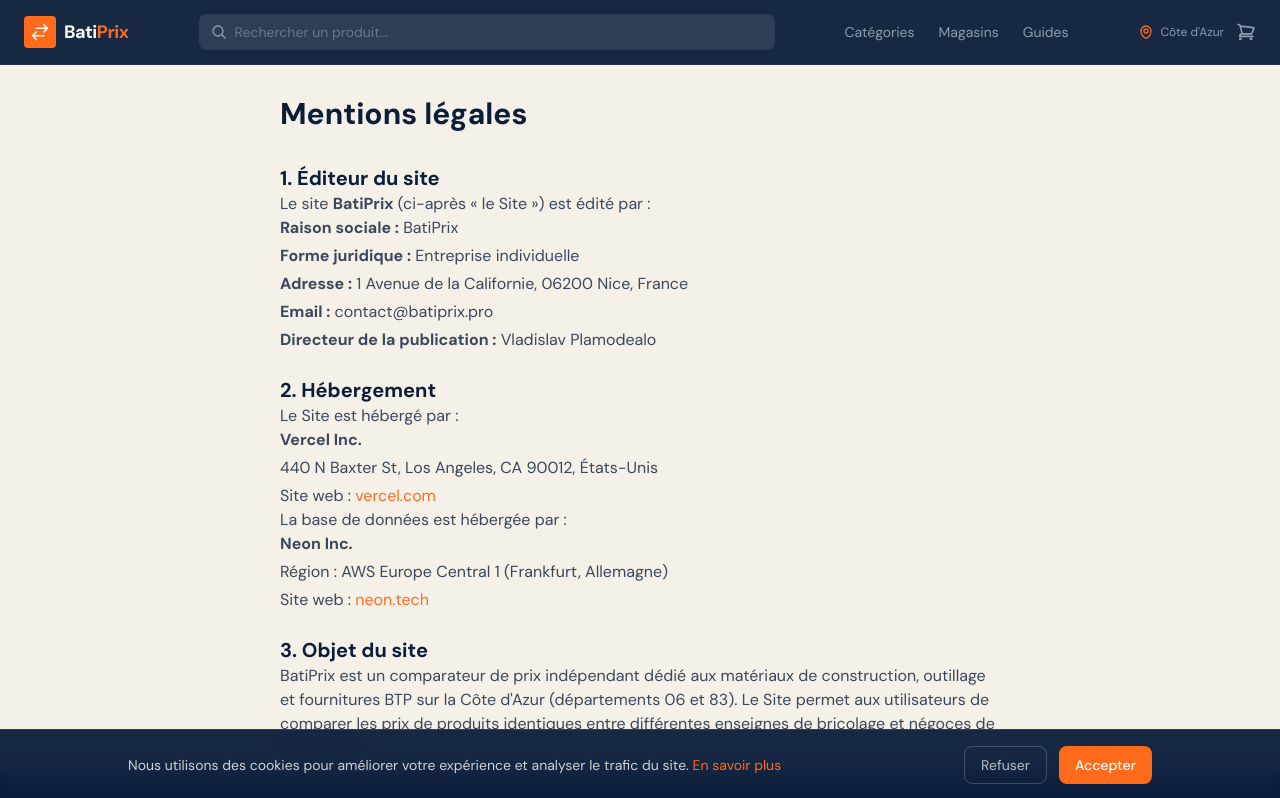
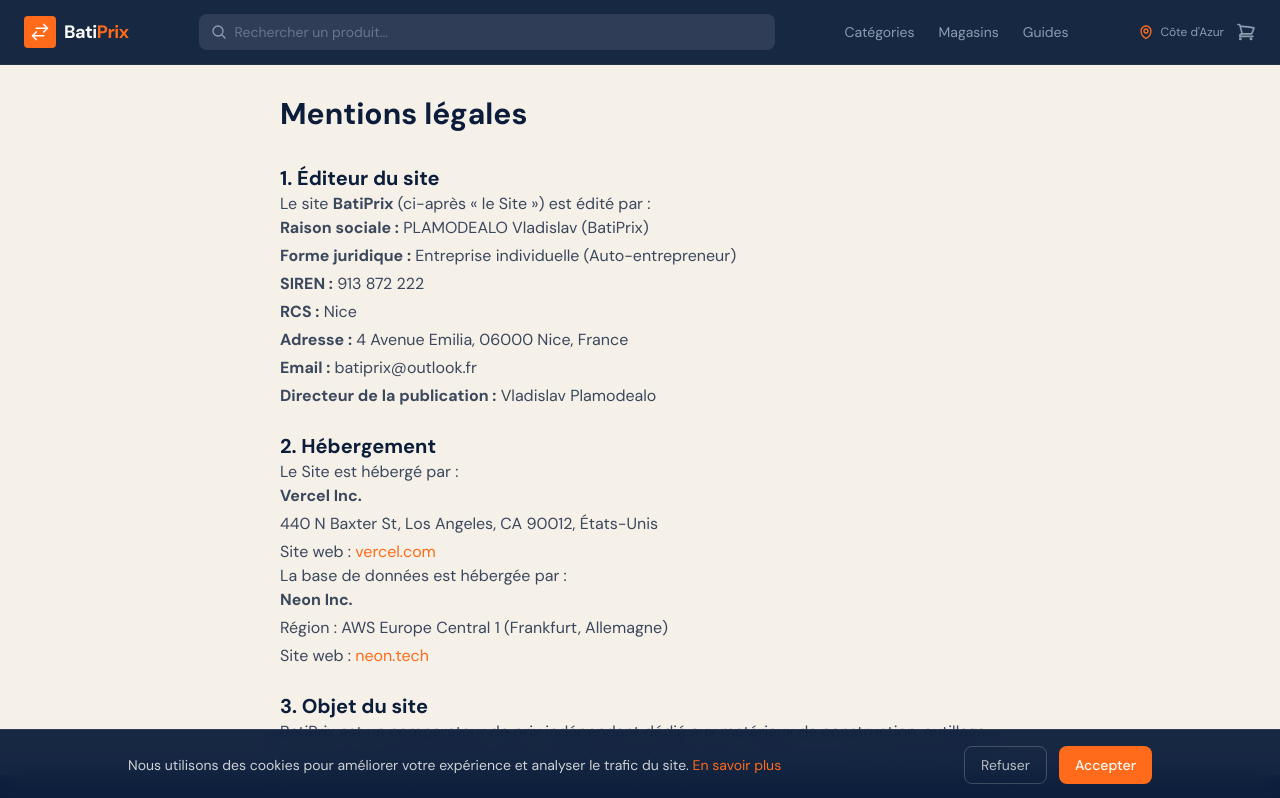
Before and after one commit to comparebtp/comparebtp, a Next.js app: page /mentions-legales in a window 1280 px wide. Shown: the top 798 px of the page. Built offline with nearby package versions, Linux system fonts and the light colour scheme.

Commit message:
Update legal pages with real KBis info (SIREN, address)

```diff
--- a/app/confidentialite/page.tsx
+++ b/app/confidentialite/page.tsx
@@ -17,8 +17,8 @@ export default function Confidentialite() {
           <section>
             <h2 className="text-xl font-bold text-navy">1. Responsable du traitement</h2>
             <p>
-              Le responsable du traitement des données personnelles est BatiPrix,
-              1 Avenue de la Californie, 06200 Nice, France.
+              Le responsable du traitement des données personnelles est PLAMODEALO Vladislav (BatiPrix),
+              4 Avenue Emilia, 06000 Nice, France. SIREN : 913 872 222.
               Contact : <a href="mailto:batiprix@outlook.fr" className="text-orange hover:underline">batiprix@outlook.fr</a>
             </p>
           </section>
--- a/app/contact/page.tsx
+++ b/app/contact/page.tsx
@@ -32,9 +32,9 @@ export default function Contact() {
           <div className="bg-white rounded-2xl border border-cream-dark/30 p-8">
             <h2 className="text-lg font-bold text-navy mb-4">Adresse</h2>
             <p className="text-navy/80">
-              BatiPrix<br />
-              1 Avenue de la Californie<br />
-              06200 Nice, France
+              PLAMODEALO Vladislav (BatiPrix)<br />
+              4 Avenue Emilia<br />
+              06000 Nice, France
             </p>
           </div>
         </div>
--- a/app/mentions-legales/page.tsx
+++ b/app/mentions-legales/page.tsx
@@ -19,10 +19,12 @@ export default function MentionsLegales() {
               Le site <strong>BatiPrix</strong> (ci-après « le Site ») est édité par :
             </p>
             <ul className="list-none space-y-1">
-              <li><strong>Raison sociale :</strong> BatiPrix</li>
-              <li><strong>Forme juridique :</strong> Entreprise individuelle</li>
-              <li><strong>Adresse :</strong> 1 Avenue de la Californie, 06200 Nice, France</li>
-              <li><strong>Email :</strong> contact@batiprix.pro</li>
+              <li><strong>Raison sociale :</strong> PLAMODEALO Vladislav (BatiPrix)</li>
+              <li><strong>Forme juridique :</strong> Entreprise individuelle (Auto-entrepreneur)</li>
+              <li><strong>SIREN :</strong> 913 872 222</li>
+              <li><strong>RCS :</strong> Nice</li>
+              <li><strong>Adresse :</strong> 4 Avenue Emilia, 06000 Nice, France</li>
+              <li><strong>Email :</strong> batiprix@outlook.fr</li>
               <li><strong>Directeur de la publication :</strong> Vladislav Plamodealo</li>
             </ul>
           </section>
```
